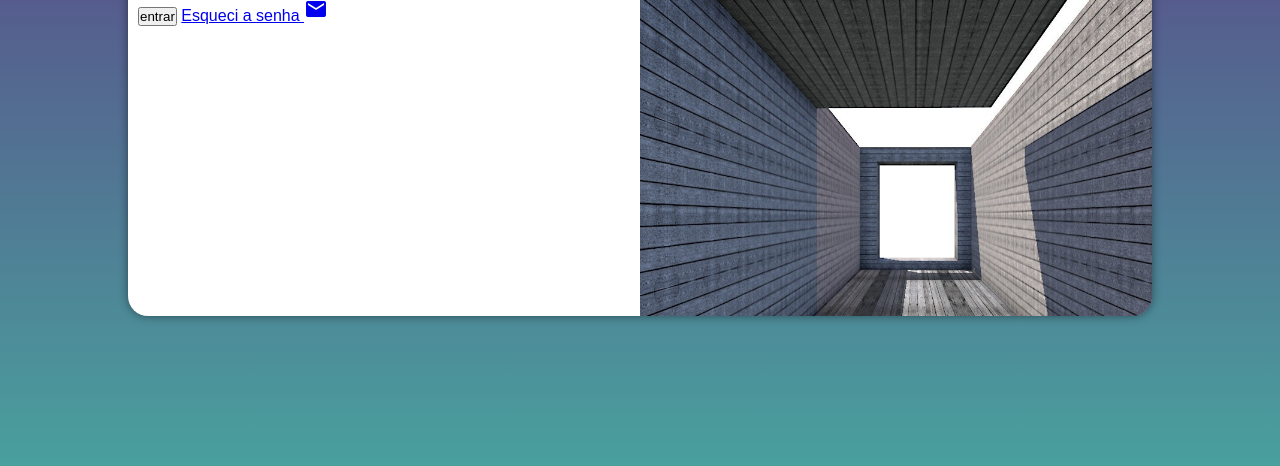
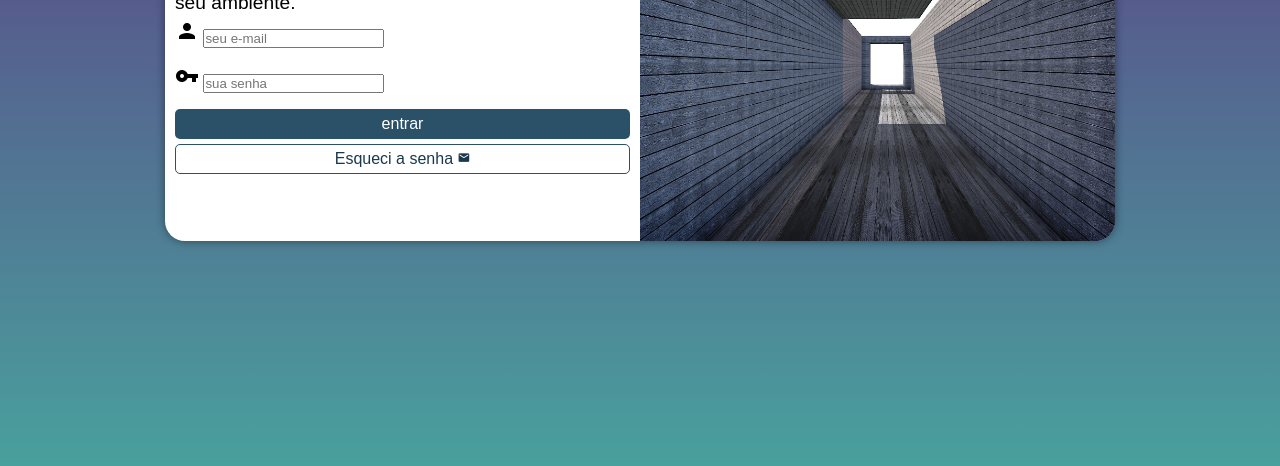
Before and after one commit to GabrieCSGomes/projeto-login, a plain HTML site: page index.html in a window 1280 px wide. Shown: the part 334-800 px from the top of the page. Drawn offline with Linux system fonts and the light colour scheme.

Commit message:
Customização dos botões de login

```diff
--- a/estilos/media-query.css
+++ b/estilos/media-query.css
@@ -16,16 +16,17 @@ Grandes telas: acima de 1200px.
 
     section#login {
         width: 80vw;
+        height: 280px;
     }
 
     section#login > div#imagem {
         float: right;
-        width: 30vw;
-        height: 100vh;
+        width: 30%;
+        height: 100%;
     }
 
     section#login > div#formulario {
-        width: 70vw;
+        width: 70%;
     }
 
     div#formulario > h1 {
@@ -43,17 +44,18 @@ Grandes telas: acima de 1200px.
     }
 
     section#login {
-        width: 80vw;
+        width: 950px;
+        height: 350px;
     }
 
     section#login > div#imagem {
         float: right;
-        width: 40vw;
-        height: 100vh;
+        width: 50%;
+        height: 100%;
     }
 
     section#login > div#formulario {
-        width: 60vw;
+        width: 50%;
     }
 
     div#formulario > h1 {
--- a/estilos/style.css
+++ b/estilos/style.css
@@ -62,3 +62,50 @@ div#formulario > h1 {
 div#formulario > p {
     font-size: .8em;
 }
+
+form > div.campo {
+    display: block;
+    width: 100%;
+    height: 40px;
+    border-radius: 5px;
+    margin: 5px 0;
+}
+
+form > input[type=submit] {
+    display: block;
+    font-size: 1em;
+    width: 100%;
+    height: 30px;
+    background-color: #2b5169;
+    color: white;
+    border: none;
+    border-radius: 5px;
+    cursor: pointer;
+}
+
+form > input[type=submit]:hover {
+    background-color: #0c2536;
+}
+
+form > a.botao {
+    display: block;
+    text-align: center;
+    font-size: 1em;
+    width: 100%;
+    height: 30px;
+    padding-top: 5px;
+    margin-top: 5px;
+    background-color: white;
+    color: #1a394d;
+    border: 1px solid #2b5169;
+    border-radius: 5px;
+    text-decoration: none;
+}
+
+form > a.botao:hover {
+    background-color: #3b79a0;
+}
+
+form > a.botao > span {
+    font-size: .8em;
+}
--- a/index.html
+++ b/index.html
@@ -33,7 +33,7 @@
                     </div>
 
                     <input type="submit" value="entrar">
-                    <a href="esqueci.html">
+                    <a href="esqueci.html" class="botao">
                         Esqueci a senha <span class="material-icons">mail</span>
                     </a>
                 </form>
```
Also changed, not shown: esqueci.html (added, +12 -0 lines).
